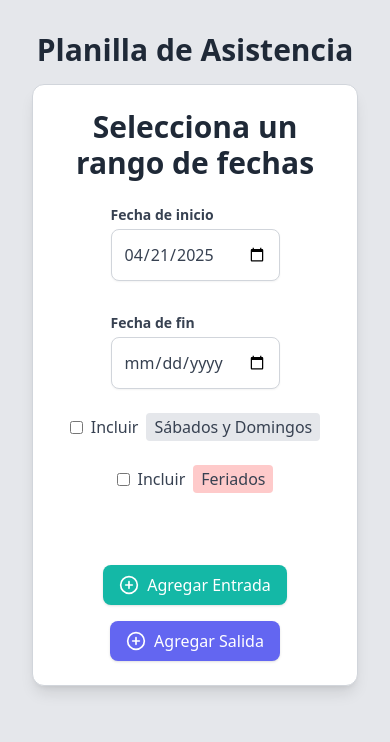
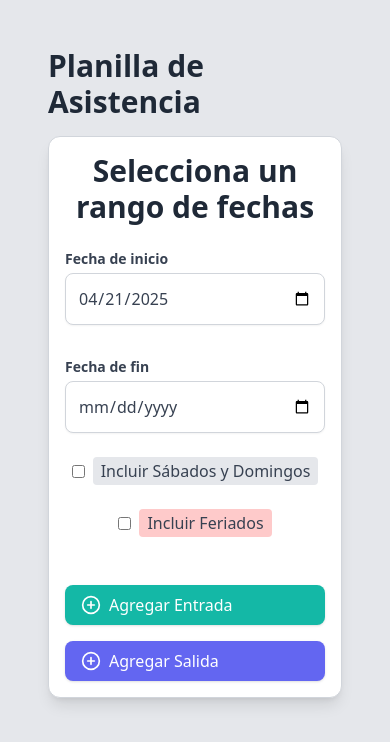
Before and after one commit to Famormino/Panillarda-2.0, a React (Vite) app: page / in a window 390 px wide. Shown: the top 742 px of the page. Built offline with nearby package versions, Linux system fonts and the light colour scheme; no server answers.

Commit message:
puliendo responsive y elminando dependencias

```diff
--- a/package.json
+++ b/package.json
@@ -10,9 +10,9 @@
     "preview": "vite preview"
   },
   "dependencies": {
+    "date-fns": "^4.1.0",
     "lucide-react": "^0.487.0",
     "react": "^19.0.0",
-    "react-datepicker": "^8.2.1",
     "react-dom": "^19.0.0",
     "react-hot-toast": "^2.5.2"
   },
--- a/src/App.tsx
+++ b/src/App.tsx
@@ -5,7 +5,7 @@ import { Toaster } from "react-hot-toast";
 const App: React.FC = () => {
     return (
         <div>
-            <div className="min-h-screen flex flex-col items-center justify-start bg-gray-200 p-8">
+            <div className="min-h-screen flex flex-col items-center justify-start bg-gray-200 p-12">
                 <Title text="Planilla de Asistencia" />
                 <div className="w-full ">
                     <Toaster position="top-right" />
--- a/src/components/AttendanceTable.tsx
+++ b/src/components/AttendanceTable.tsx
@@ -166,7 +166,7 @@ const AttendanceTable: React.FC<AttendanceTableProps> = ({
             {editingIndex !== null && (
                 <div className="fixed inset-0 bg-black/60 z-10"></div>
             )}
-            <table className="min-w-full border-collapse shadow-md mt-6 w-full max-w-8xl mx-auto relative overflow-hidden">
+            <table className="min-w-full border-collapse shadow-md mt-6 w-full max-w-8xl mx-auto relative overflow-x-auto sm:overflow-visible">
                 <thead>
                     <tr className="bg-gray-200 text-gray-700">
                         <th className="border border-gray-300 px-6 py-3">
--- a/src/components/DateSelector.tsx
+++ b/src/components/DateSelector.tsx
@@ -182,13 +182,13 @@ const DateSelector: React.FC = () => {
     };
 
     return (
-        <div className="flex flex-col max-w-6xl items-center p-6 bg-white shadow-lg rounded-xl w-full mx-auto border border-gray-300">
+        <div className="flex flex-col items-center p-4 sm:p-6 bg-white shadow-lg rounded-xl w-full mx-auto border border-gray-300">
             <h2 className="text-3xl font-bold text-gray-800 mb-6 text-center">
                 Selecciona un rango de fechas
             </h2>
 
             <div className="flex flex-wrap gap-8 justify-center w-full mb-6">
-                <div className="flex flex-col">
+                <div className="flex flex-col w-full sm:w-auto">
                     <label className="text-sm font-semibold text-gray-700 mb-1">
                         Fecha de inicio
                     </label>
@@ -199,7 +199,7 @@ const DateSelector: React.FC = () => {
                         className="p-3 border border-gray-300 rounded-lg text-gray-700 focus:ring-2 focus:ring-blue-400 focus:outline-none shadow-sm cursor-pointer"
                     />
                 </div>
-                <div className="flex flex-col">
+                <div className="flex flex-col w-full sm:w-auto">
                     <label className="text-sm font-semibold text-gray-700 mb-1">
                         Fecha de fin
                     </label>
@@ -224,9 +224,8 @@ const DateSelector: React.FC = () => {
                         onChange={() => setExcludeWeekends(!includeWeekends)}
                         className="cursor-pointer"
                     />
-                    Incluir{" "}
                     <span className="bg-gray-200 px-2 py-0.5 rounded cursor-pointer">
-                        Sábados y Domingos
+                        Incluir Sábados y Domingos
                     </span>
                 </label>
                 <label
@@ -240,9 +239,8 @@ const DateSelector: React.FC = () => {
                         onChange={() => setExcludeFeriados(!includeFeriados)}
                         className="cursor-pointer"
                     />
-                    Incluir{" "}
                     <span className="bg-red-200 px-2 py-0.5 rounded cursor-pointer">
-                        Feriados
+                        Incluir Feriados
                     </span>
                 </label>
             </div>
@@ -277,7 +275,7 @@ const DateSelector: React.FC = () => {
                 />
             </div>
 
-            <div className="mt-8 flex flex-wrap gap-4 justify-center w-full">
+            <div className="mt-2 flex flex-col sm:flex-row flex-wrap gap-4 justify-center w-full">
                 <button
                     onClick={handleAddEntrada}
                     className="flex items-center gap-2 px-4 py-2 bg-teal-500 text-white rounded-lg shadow transition hover:bg-teal-600 focus:outline-none"
```
Also changed, not shown: 1 other file (tests, documents, lock files or other folders).
